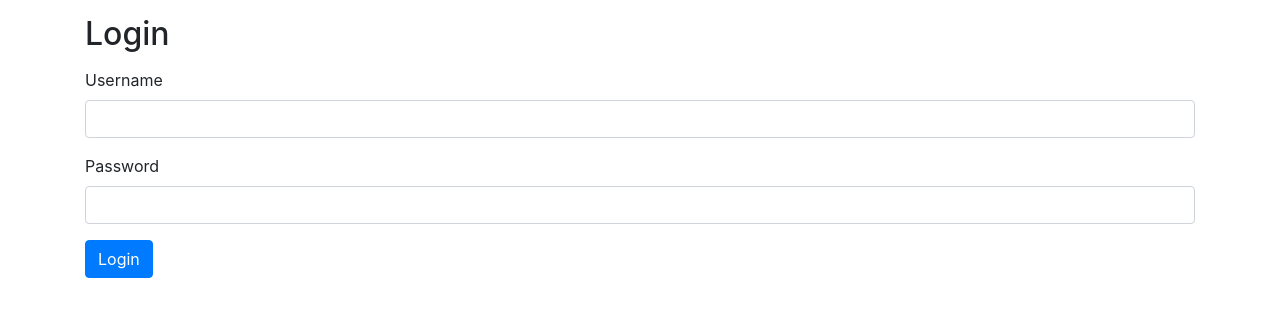
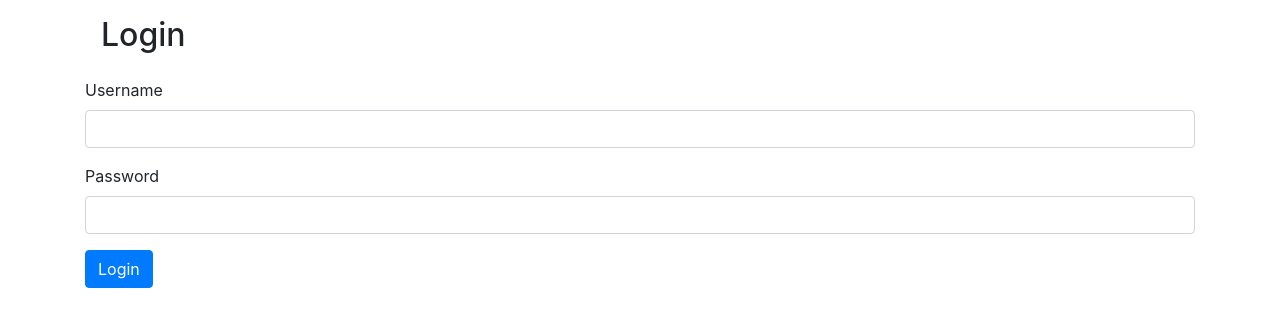
Before and after one commit to wideLandscape/MEANexample, an Angular app in the folder client/: page /login in a window 1280 px wide. Shown: the top 326 px of the page. Built offline with nearby package versions, Linux system fonts and the light colour scheme.

Commit message:
aesthetic

```diff
--- a/client/src/app/admin/admin.component.html
+++ b/client/src/app/admin/admin.component.html
@@ -1,10 +1,18 @@
-<h2 class="title">Employees</h2>
+<nav class="navbar">
+  <span class="navbar-text h2">
+    Employees
+  </span>
 
-<h3>Add</h3>
-<app-employee-form></app-employee-form>
+  <button class="btn btn-primary" type="button" (click)="toggleShowForm()">
+    {{ showForm ? 'X' : 'Add' }}
+  </button>
+</nav>
 
-<h3>List</h3>
-<ul class="list-group">
+<div class="collapse" [class.show]="showForm">
+  <app-employee-form></app-employee-form>
+</div>
+
+<ul class="list-group" *ngIf="!showForm">
   <li
     *ngFor="let employee of employees; trackBy: employee?._id"
     class="list-group-item"
--- a/client/src/app/admin/admin.component.ts
+++ b/client/src/app/admin/admin.component.ts
@@ -11,6 +11,7 @@ import { first } from 'rxjs/operators';
 export class AdminComponent implements OnInit {
   employees: Employee[];
   activeId = '';
+  showForm = false;
   constructor(private employeesService: EmployeesService) {}
 
   ngOnInit() {
@@ -29,4 +30,8 @@ export class AdminComponent implements OnInit {
   activate(employee: Employee) {
     this.activeId = employee._id;
   }
+
+  toggleShowForm() {
+    this.showForm = !this.showForm;
+  }
 }
--- a/client/src/app/login/login.component.html
+++ b/client/src/app/login/login.component.html
@@ -1,4 +1,8 @@
-<h2 class="title">Login</h2>
+<nav class="navbar">
+  <span class="navbar-text h2">
+    Login
+  </span>
+</nav>
 <form [formGroup]="loginForm" (ngSubmit)="onSubmit()">
   <div class="form-group">
     <label for="username">Username</label>
--- a/client/src/styles.sass
+++ b/client/src/styles.sass
@@ -1,4 +1 @@
 /* You can add global styles to this file, and also import other style files */
-.title
-  margin-top: 15px
-  margin-bottom: 15px
```
